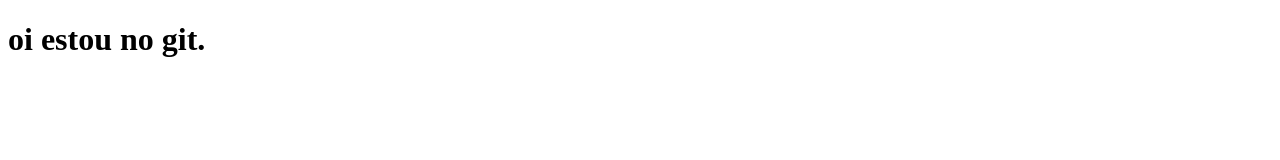
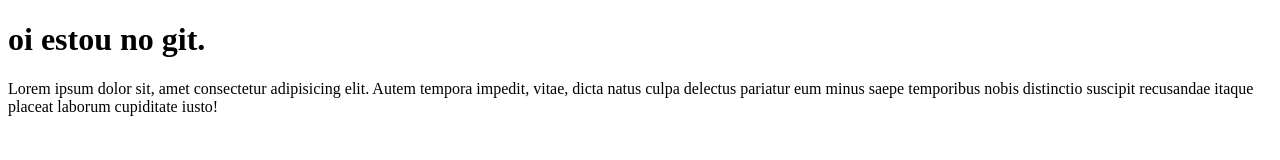
Before and after one commit to guiduran1/aulinha-ds, a plain HTML site: page index.html in a window 1280 px wide. Drawn offline with Linux system fonts and the light colour scheme.

Commit message:
commit22/11

```diff
--- a/index.html
+++ b/index.html
@@ -1,5 +1,5 @@
 <!DOCTYPE html>
-<html lang="en">
+<html lang="pt-br">
 
 <head>
     <meta charset="UTF-8">
@@ -10,6 +10,15 @@
 
 <body>
     <h1>oi estou no git.</h1>
+
+    <div class="div container">
+        <div class="row">
+            <div class="col-12 col-sm-6 col-md-4">
+                <p class="text-justify">Lorem ipsum dolor sit, amet consectetur adipisicing elit. Autem tempora impedit, vitae, dicta natus culpa delectus pariatur eum minus saepe temporibus nobis distinctio suscipit recusandae itaque placeat laborum cupiditate iusto!</p>
+            </div>
+        </div>
+    </div>
+
     <script src="js/jquery-3.6.0.min.js"></script>
     <script src="js/bootstrap.js"></script>
 </body>
```
